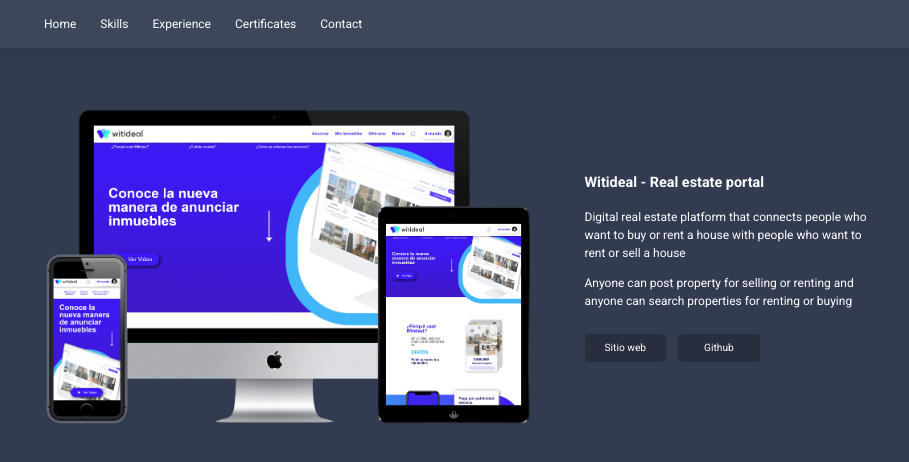
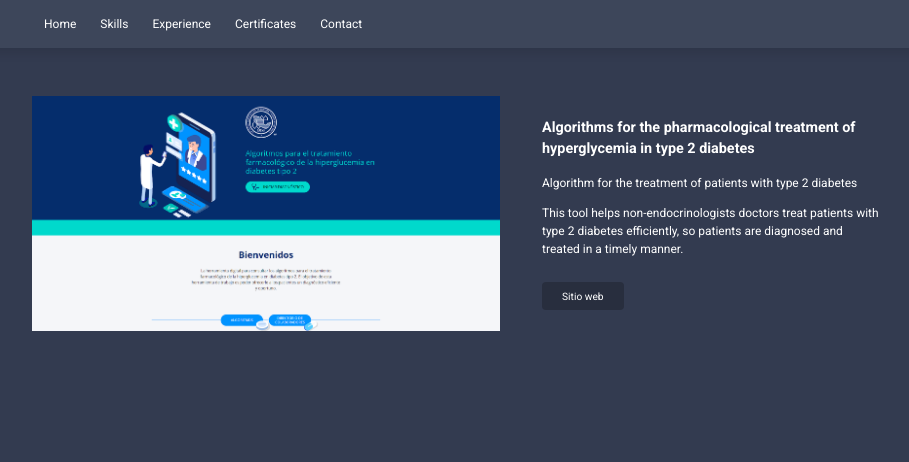
Before and after one commit to armandojes/portfolio, a React (Create React App) app: page /project-detail/0 in a window 1280 px wide. Shown: the top 462 px of the page, without its empty margins (183-1092 px from the left). Built offline with nearby package versions, Linux system fonts and the light colour scheme.

Commit message:
update emergency

```diff
--- /dev/null
+++ b/src/helpers/isTheLastElement.ts
@@ -0,0 +1,6 @@
+const isTheLastElement = <T>(elements: Array<T>, element: T) => {
+  const lastElement = elements[elements.length - 1];
+  return lastElement === element;
+};
+
+export default isTheLastElement;
--- a/src/pages/home/components/experience/components/experienceCard/index.tsx
+++ b/src/pages/home/components/experience/components/experienceCard/index.tsx
@@ -1,6 +1,7 @@
 import { FC } from 'react';
 import Text from 'layout/text';
 import { Link } from 'react-router-dom';
+import isTheLastElement from 'helpers/isTheLastElement';
 import { Wrapper, Picture, TextWrapper, BlackBox, Button } from './styled';
 
 export interface ExperienceCardProps {
@@ -16,10 +17,10 @@
     <TextWrapper>
       <Text size="1em" bold lineHeight="1.3em">{title}</Text>
       <BlackBox>
-        {description.map((paragraph, paragraphIndex) => (
+        {description.map((paragraph) => (
           <Text
             lineHeight="1.3em"
-            marginBottom={description.length > (paragraphIndex + 1) ? '1em' : '0em'}
+            marginBottom={isTheLastElement(description, paragraph) ? '0em' : '1em'}
           >
             {paragraph}
           </Text>
--- a/src/pages/projectDetail/components/cover/index.tsx
+++ b/src/pages/projectDetail/components/cover.tsx
@@ -1,8 +1,8 @@
 import { FC } from 'react';
 import styled from 'styled-components';
-import coverSrc from 'assets/projects/witideal_cover.png';
 import Text from 'layout/text';
 import { Box, ButtonBase } from '@mui/material';
+import isTheLastElement from 'helpers/isTheLastElement';
 
 const FlexContainer = styled.div`
   display: flex;
@@ -13,7 +13,7 @@
 `;
 
 const ImageContainer = styled.div`
-  width: 60%;
+  width: 55%;
   @media screen and (max-width:900px) {
     width: 47%;
   }
@@ -24,7 +24,7 @@
 `;
 
 const DataContainer = styled.div`
-  width: 35%;
+  width: 40%;
   @media screen and (max-width:900px) {
     width: 47%;
   }
@@ -63,27 +63,38 @@
   }
 `;
 
-const Cover: FC = () => (
+export interface CoverProps {
+  picture: string;
+  title: string,
+  url: string
+  github?: string | null,
+  description: Array<string>
+}
+
+const Cover: FC<CoverProps> = ({ description, picture, title, url, github }) => (
   <FlexContainer>
     <ImageContainer>
-      <Picture src={coverSrc} alt="witideal" />
+      <Picture src={picture} alt="witideal" />
     </ImageContainer>
     <DataContainer>
-      <Text size="1.2em" bold marginBottom="1em">Witideal - Real estate portal</Text>
-      <Text marginBottom="1em">
-        Digital real estate platform that connects people who want to buy or rent a house with people who want to rent or sell a house
-      </Text>
-      <Text>
-        Anyone can post property for selling or renting and anyone can search properties for renting or buying
-      </Text>
+      <Text size="1.2em" bold marginBottom="1em">{title}</Text>
+      {description.map((paragraph) => (
+        <Text marginBottom={isTheLastElement(description, paragraph) ? '0em' : '1em'}>
+          {paragraph}
+        </Text>
+      ))}
       <ButtonsContainer>
-        <a href="/">
+        <a href={url}>
           <Button>Sitio web</Button>
         </a>
-        <Box paddingRight="1em" />
-        <a href="/">
-          <Button>Github</Button>
-        </a>
+        {!!github && (
+          <>
+            <Box paddingRight="1em" />
+            <a href={github}>
+              <Button>Github</Button>
+            </a>
+          </>
+        )}
       </ButtonsContainer>
     </DataContainer>
   </FlexContainer>
--- a/src/pages/projectDetail/index.tsx
+++ b/src/pages/projectDetail/index.tsx
@@ -1,18 +1,31 @@
 import Header from 'components/header';
 import Container from 'layout/container';
+import projects from 'pages/home/components/experience/projects';
 import { FC } from 'react';
+import { useParams } from 'react-router-dom';
 import Cover from './components/cover';
 import { Wrapper } from './styled';
 
-const ProjectDetail: FC = () => (
+const ProjectDetail: FC = () => {
+  const { projectId = '0' } = useParams();
+  const project = projects[parseInt(projectId, 10)];
+
+  return (
     <>
       <Header />
       <Wrapper>
         <Container verticalPadding="1em">
-        <Cover />
+          <Cover
+            description={project.description}
+            picture={project.mainPicture}
+            title={project.title}
+            url={project.url}
+            github={project.github}
+          />
         </Container>
       </Wrapper>
     </>
   );
+};
 
 export default ProjectDetail;
```
Lines whose indentation alone changed are shown as unchanged.
